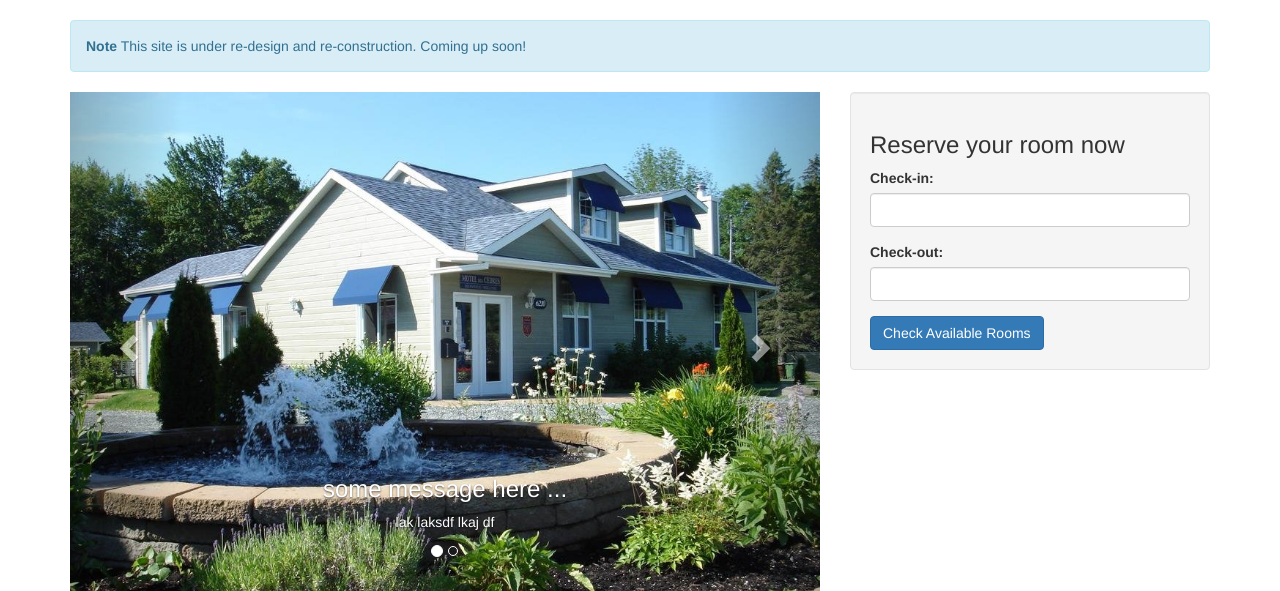
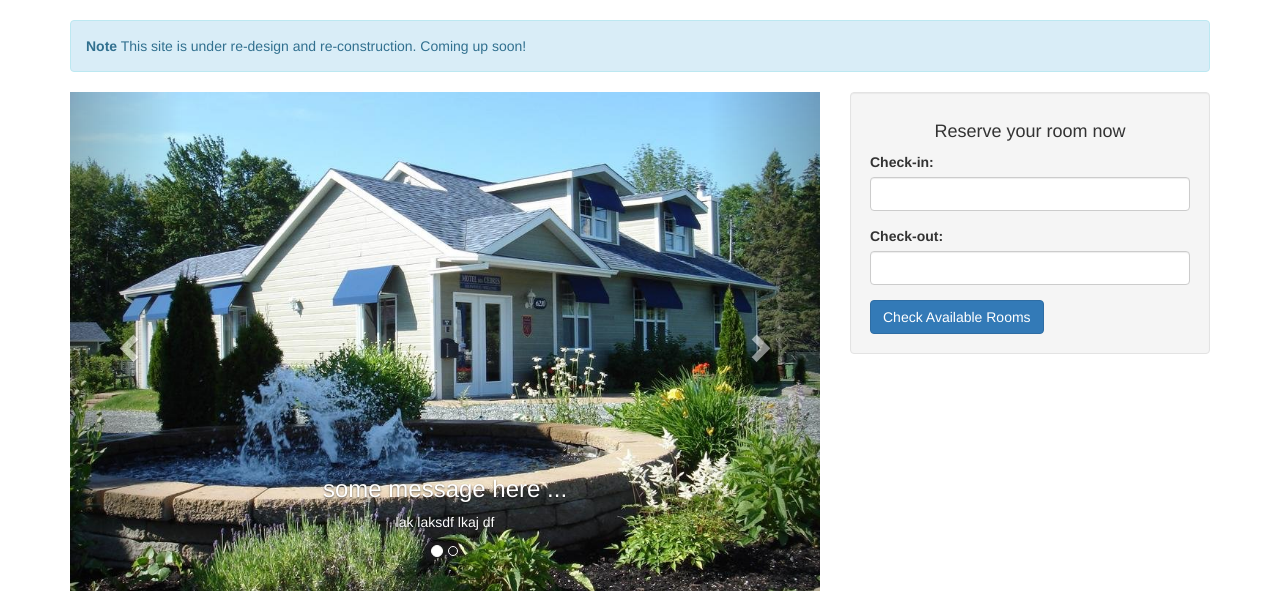
Before and after one commit to wangguanzhou/moteldescedres-old, a Django app: template templates/base.html in a window 1280 px wide. Shown: the part 52-643 px from the top of the page. Run offline with Django 3.2, Linux system fonts and the light colour scheme; the template is opened without the code that fills it, so the values that code supplies are empty; some libraries are stand-ins or nearby versions.

Commit message:
text center test

```diff
--- a/templates/base.html
+++ b/templates/base.html
@@ -122,7 +122,7 @@
 
     <div class="col-sm-4">
       <div class="well">
-        <h3>Reserve your room now</h3>
+        <h4 class="text-center">Reserve your room now</h3>
         <div class="form-group">
           <label for="">Check-in:</label>
           <input type="text" class="form-control" id="checkin-datepicker">
```
